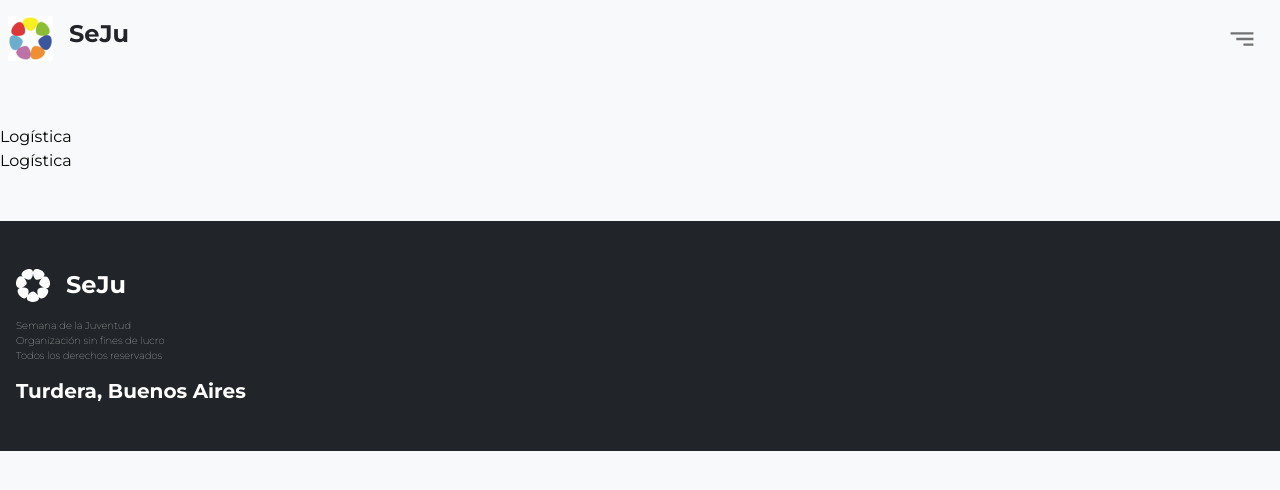
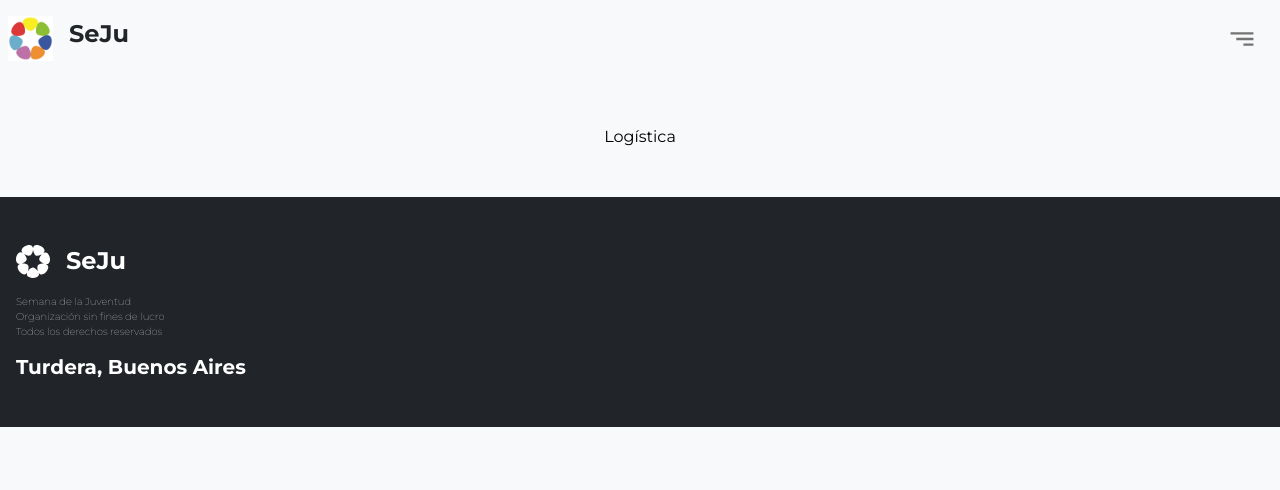
Before and after one commit to MRAMINIKO/SGS-frontend, a Next.js app: page /departments/logistica in a window 1280 px wide. Shown: the top 490 px of the page. Built offline with nearby package versions, Linux system fonts and the light colour scheme.

Commit message:
refactor departments pages

```diff
--- a/src/app/departments/layout.js
+++ b/src/app/departments/layout.js
@@ -1,10 +1,9 @@
 import React from "react";
 
-export default function Layout({ children, departmentName }) {
+export default function DepartmentsLayout({ children }) {
   return (
-    <section>
-      {departmentName}
+    <main className="container text-center">
       {children}
-    </section>
+    </main>
   );
 }
--- a/src/app/departments/logistica/page.js
+++ b/src/app/departments/logistica/page.js
@@ -1,10 +1,5 @@
 import React from "react";
-import Layout from "../layout";
 
-export default function page() {
-  return (
-    <Layout departmentName="Logística">
-      <div>Logística</div>
-    </Layout>
-  );
+export default function LogisticaPage() {
+  return <div>Logística</div>;
 }
```
Also changed, not shown: src/app/departments/actividades/page.js (+2 -6 lines), src/app/departments/comunicaciones/page.js (+3 -7 lines), src/app/departments/espiritualidad/page.js (+3 -7 lines), src/app/departments/hechiceria/page.js (+3 -7 lines), src/app/departments/secretaria/page.js (+3 -7 lines), src/app/departments/tesoreria/page.js (+1 -6 lines).
